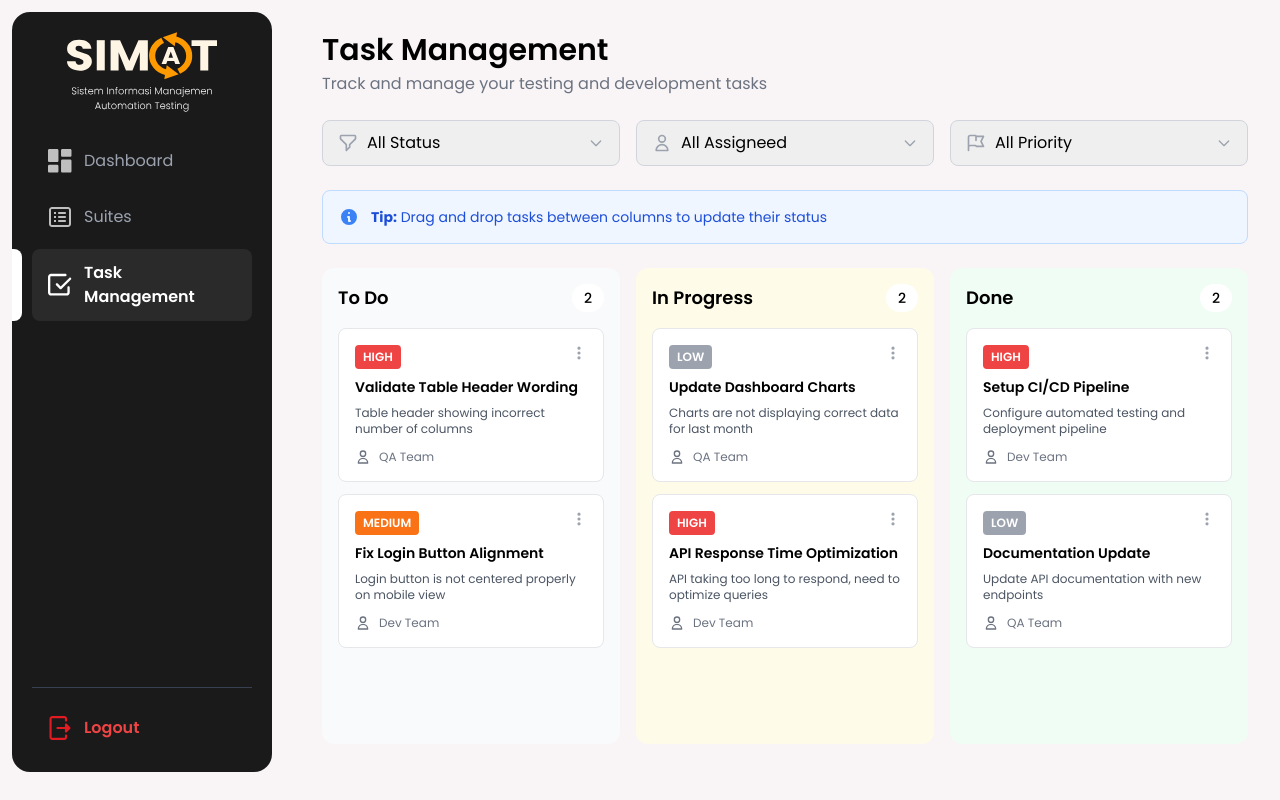
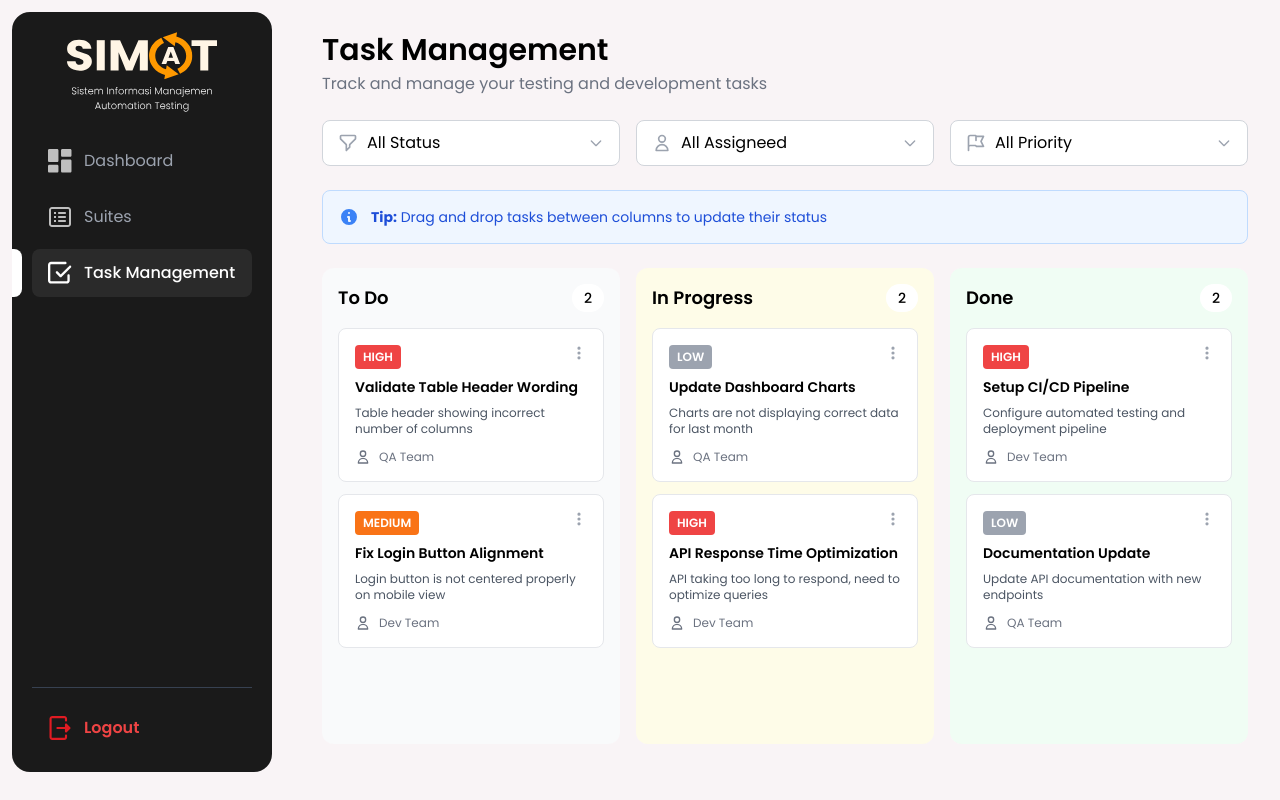
Before and after one commit to IamDeepshy/frontend-simat, a React (Vite) app: page /task-management in a window 1280 px wide. Built offline with nearby package versions, Linux system fonts and the light colour scheme; what chartjs-plugin-datalabels would draw is missing.

Commit message:
chore: fix option

```diff
--- a/index.html
+++ b/index.html
@@ -2,7 +2,7 @@
 <html lang="en">
   <head>
     <meta charset="UTF-8" />
-    <link rel="icon" type="image/svg+xml" href="/vite.svg" />
+    <link rel="icon" type="image/svg+xml" href="public/assets/logo/logoputih.svg" />
     <meta name="viewport" content="width=device-width, initial-scale=1.0" />
 
     <!-- Font Poppins -->
@@ -12,7 +12,7 @@
 
     <!-- Icon  -->
     <link rel="stylesheet" href="https://cdnjs.cloudflare.com/ajax/libs/font-awesome/7.0.1/css/all.min.css" integrity="sha512-2SwdPD6INVrV/lHTZbO2nodKhrnDdJK9/kg2XD1r9uGqPo1cUbujc+IYdlYdEErWNu69gVcYgdxlmVmzTWnetw==" crossorigin="anonymous" referrerpolicy="no-referrer" />
-    <title>simat-fe</title>
+    <title>Dashboard</title>
   </head>
   <body>
     <div id="root"></div>
--- a/src/components/Sidebar.jsx
+++ b/src/components/Sidebar.jsx
@@ -50,7 +50,7 @@ export default function Sidebar() {
                   className={`
                     flex items-center gap-3 px-4 py-3 rounded-lg transition-all duration-200
                     ${isActive(item)
-                      ? "text-white font-semibold bg-[#92929223]"
+                      ? "text-white font-medium bg-[#92929223]"
                       : "text-[#9ca3af] hover:text-white hover:bg-[#1f2937]"
                     }
                   `}
--- a/src/components/createDefectModal.jsx
+++ b/src/components/createDefectModal.jsx
@@ -1,4 +1,4 @@
-import React, { useState } from 'react';
+import React, { useState, useRef, useEffect } from 'react';
 
 const CreateDefectModal = ({ isOpen, onClose, testCaseName, onCreateDefect }) => {
   const [formData, setFormData] = useState({
@@ -10,6 +10,14 @@ const CreateDefectModal = ({ isOpen, onClose, testCaseName, onCreateDefect }) =>
   });
 
   const [errors, setErrors] = useState({});
+
+  // State untuk track dropdown mana yang open
+  const [openDropdown, setOpenDropdown] = useState(null); // 'assignee' | 'priority' | 'status' | null
+
+  // Refs untuk detect click outside
+  const assigneeRef = useRef(null);
+  const priorityRef = useRef(null);
+  const statusRef = useRef(null);
 
   const developers = [
     { id: 'dev1', name: 'Anang Programmer' },
@@ -30,6 +38,59 @@ const CreateDefectModal = ({ isOpen, onClose, testCaseName, onCreateDefect }) =>
     { value: 'inProgress', label: 'In Progress' },
     { value: 'done', label: 'Done' }
   ];
+
+  // Close dropdown when clicking outside
+  useEffect(() => {
+    const handleClickOutside = (event) => {
+      if (assigneeRef.current && !assigneeRef.current.contains(event.target)) {
+        if (openDropdown === 'assignee') setOpenDropdown(null);
+      }
+      if (priorityRef.current && !priorityRef.current.contains(event.target)) {
+        if (openDropdown === 'priority') setOpenDropdown(null);
+      }
+      if (statusRef.current && !statusRef.current.contains(event.target)) {
+        if (openDropdown === 'status') setOpenDropdown(null);
+      }
+    };
+
+    document.addEventListener('mousedown', handleClickOutside);
+    return () => document.removeEventListener('mousedown', handleClickOutside);
+  }, [openDropdown]);
+
+  // Get display text for selected values
+  const getAssigneeLabel = () => {
+    const dev = developers.find(d => d.id === formData.assignedTo);
+    return dev ? dev.name : 'Select a developer';
+  };
+
+  const getPriorityLabel = () => {
+    const priority = priorities.find(p => p.value === formData.priority);
+    return priority ? priority.label : 'Select priority';
+  };
+
+  const getStatusLabel = () => {
+    const status = statuses.find(s => s.value === formData.status);
+    return status ? status.label : 'Select status';
+  };
+
+  // Handle dropdown selection
+  const handleDropdownSelect = (field, value) => {
+    setFormData(prev => ({
+      ...prev,
+      [field]: value
+    }));
+
+    // Clear error for this field
+    if (errors[field]) {
+      setErrors(prev => ({
+        ...prev,
+        [field]: ''
+      }));
+    }
+
+    // Close dropdown
+    setOpenDropdown(null);
+  };
 
   const handleChange = (e) => {
     const { name, value } = e.target;
@@ -100,6 +161,7 @@ const CreateDefectModal = ({ isOpen, onClose, testCaseName, onCreateDefect }) =>
       additionalNotes: ''
     });
     setErrors({});
+    setOpenDropdown(null); // Close any open dropdown
     onClose();
   };
 
@@ -110,12 +172,19 @@ const CreateDefectModal = ({ isOpen, onClose, testCaseName, onCreateDefect }) =>
       {/* Backdrop */}
       <div
         className="fixed inset-0 bg-black bg-opacity-50 z-40 transition-opacity"
-        onClick={handleClose}
       />
 
-      {/* Modal */}
       <div className="fixed inset-0 z-50 flex items-center justify-center p-4">
-        <div className="bg-white rounded-xl shadow-2xl w-full max-w-lg max-h-[90vh] overflow-y-auto">
+        <div
+          className="bg-white rounded-xl shadow-2xl w-full max-w-lg max-h-[90vh] overflow-y-auto"
+        >
+          {/* Hide scrollbar for Chrome, Safari, Opera */}
+          <style>{`
+            .bg-white::-webkit-scrollbar {
+              display: none;
+            }
+          `}</style>
+
           {/* Header */}
           <div className="flex justify-between items-start p-6 border-b border-gray-200">
             <div>
@@ -126,8 +195,7 @@ const CreateDefectModal = ({ isOpen, onClose, testCaseName, onCreateDefect }) =>
             </div>
             <button
               onClick={handleClose}
-              className="text-gray-400 hover:text-gray-600 transition-colors"
-            >
+              className="text-gray-400 hover:text-gray-600 transition-colors">
               {/* Close Icon - SVG */}
               <svg className="w-6 h-6" fill="none" stroke="currentColor" viewBox="0 0 24 24">
                 <path strokeLinecap="round" strokeLinejoin="round" strokeWidth={2} d="M6 18L18 6M6 6l12 12" />
@@ -157,101 +225,147 @@ const CreateDefectModal = ({ isOpen, onClose, testCaseName, onCreateDefect }) =>
               )}
             </div>
 
-            {/* Assign to Developer */}
+            {/* Assign to Developer - DROPDOWN */}
             <div className="mb-4">
               <label className="block text-sm font-medium text-gray-700 mb-2">
                 Assign to Developer <span className="text-red-500">*</span>
               </label>
-              <div className="relative">
-                <select
-                  name="assignedTo"
-                  value={formData.assignedTo}
-                  onChange={handleChange}
-                  className={`w-full px-4 py-2.5 border rounded-lg focus:outline-none focus:ring-2 focus:ring-blue-500 appearance-none transition-all ${
+              <div ref={assigneeRef} className="relative">
+                {/* Dropdown Button */}
+                <button
+                  type="button"
+                  onClick={() => setOpenDropdown(openDropdown === 'assignee' ? null : 'assignee')}
+                  className={`w-full px-4 py-2.5 border rounded-lg focus:outline-none focus:ring-2 focus:ring-blue-500 transition-all text-left flex items-center justify-between ${
                     errors.assignedTo ? 'border-red-500' : 'border-gray-300'
-                  }`}
+                  } ${!formData.assignedTo ? 'text-gray-400' : 'text-gray-900'}`}
                 >
-                  <option value="">Select a developer</option>
-                  {developers.map(dev => (
-                    <option key={dev.id} value={dev.id}>{dev.name}</option>
-                  ))}
-                </select>
-                {/* Chevron Down Icon */}
+                  <span>{getAssigneeLabel()}</span>
+                  {/* Chevron Icon */}
                   <svg
-                  className="w-4 h-4 text-gray-400 absolute right-4 top-1/2 -translate-y-1/2 pointer-events-none"
+                    className={`w-4 h-4 text-gray-400 transition-transform ${openDropdown === 'assignee' ? 'rotate-180' : ''}`}
                     fill="none"
                     stroke="currentColor"
                     viewBox="0 0 24 24"
                   >
                     <path strokeLinecap="round" strokeLinejoin="round" strokeWidth={2} d="M19 9l-7 7-7-7" />
                   </svg>
+                </button>
+
+                {/* Dropdown Options */}
+                {openDropdown === 'assignee' && (
+                  <div className="absolute z-10 w-full mt-2 bg-white border border-gray-300 rounded-xl shadow-lg max-h-60 overflow-y-auto">
+                    {developers.map((dev, index) => (
+                      <button
+                        key={dev.id}
+                        type="button"
+                        onClick={() => handleDropdownSelect('assignedTo', dev.id)}
+                        className={`w-full px-4 py-2.5 text-left hover:bg-blue-50 transition-colors ${
+                          formData.assignedTo === dev.id ? 'bg-blue-100 text-blue-700 font-medium' : 'text-gray-900'
+                        } ${index === 0 ? 'rounded-t-xl' : ''} ${index === developers.length - 1 ? 'rounded-b-xl' : ''}`}
+                      >
+                        {dev.name}
+                      </button>
+                    ))}
+                  </div>
+                )}
               </div>
               {errors.assignedTo && (
                 <p className="text-red-500 text-xs mt-1">{errors.assignedTo}</p>
               )}
             </div>
 
-            {/* Priority and Status - Two Columns */}
+            {/* Priority and Status - Two Columns - CUSTOM DROPDOWNS */}
             <div className="grid grid-cols-2 gap-4 mb-4">
-              {/* Priority */}
+              {/* Priority - CUSTOM DROPDOWN */}
               <div>
                 <label className="block text-sm font-medium text-gray-700 mb-2">
                   Priority <span className="text-red-500">*</span>
                 </label>
-                <div className="relative">
-                  <select
-                    name="priority"
-                    value={formData.priority}
-                    onChange={handleChange}
-                    className={`w-full px-4 py-2.5 border rounded-lg focus:outline-none focus:ring-2 focus:ring-blue-500 appearance-none transition-all ${
+                <div ref={priorityRef} className="relative">
+                  {/* Dropdown Button */}
+                  <button
+                    type="button"
+                    onClick={() => setOpenDropdown(openDropdown === 'priority' ? null : 'priority')}
+                    className={`w-full px-4 py-2.5 border rounded-lg focus:outline-none focus:ring-2 focus:ring-blue-500 transition-all text-left flex items-center justify-between ${
                       errors.priority ? 'border-red-500' : 'border-gray-300'
-                    }`}
+                    } ${!formData.priority ? 'text-gray-400' : 'text-gray-900'}`}
                   >
-                    <option value="">Select priority</option>
-                    {priorities.map(priority => (
-                      <option key={priority.value} value={priority.value}>{priority.label}</option>
-                    ))}
-                  </select>
-                  {/* Chevron Down Icon */}
+                    <span>{getPriorityLabel()}</span>
+                    {/* Chevron Icon */}
                     <svg
-                    className="w-4 h-4 text-gray-400 absolute right-4 top-1/2 -translate-y-1/2 pointer-events-none"
+                      className={`w-4 h-4 text-gray-400 transition-transform ${openDropdown === 'priority' ? 'rotate-180' : ''}`}
                       fill="none"
                       stroke="currentColor"
                       viewBox="0 0 24 24"
                     >
                       <path strokeLinecap="round" strokeLinejoin="round" strokeWidth={2} d="M19 9l-7 7-7-7" />
                     </svg>
+                  </button>
+
+                  {/* Dropdown Options */}
+                  {openDropdown === 'priority' && (
+                    <div className="absolute z-10 w-full mt-2 bg-white border border-gray-300 rounded-xl shadow-lg max-h-60 overflow-y-auto">
+                      {priorities.map((priority, index) => (
+                        <button
+                          key={priority.value}
+                          type="button"
+                          onClick={() => handleDropdownSelect('priority', priority.value)}
+                          className={`w-full px-4 py-2.5 text-left hover:bg-blue-50 transition-colors ${
+                            formData.priority === priority.value ? 'bg-blue-100 text-blue-700 font-medium' : 'text-gray-900'
+                          } ${index === 0 ? 'rounded-t-xl' : ''} ${index === priorities.length - 1 ? 'rounded-b-xl' : ''}`}
+                        >
+                          {priority.label}
+                        </button>
+                      ))}
+                    </div>
+                  )}
                 </div>
                 {errors.priority && (
                   <p className="text-red-500 text-xs mt-1">{errors.priority}</p>
                 )}
               </div>
 
-              {/* Status */}
+              {/* Status - CUSTOM DROPDOWN */}
               <div>
                 <label className="block text-sm font-medium text-gray-700 mb-2">
                   Status
                 </label>
-                <div className="relative">
-                  <select
-                    name="status"
-                    value={formData.status}
-                    onChange={handleChange}
-                    className="w-full px-4 py-2.5 border border-gray-300 rounded-lg focus:outline-none focus:ring-2 focus:ring-blue-500 appearance-none"
+                <div ref={statusRef} className="relative">
+                  {/* Dropdown Button */}
+                  <button
+                    type="button"
+                    onClick={() => setOpenDropdown(openDropdown === 'status' ? null : 'status')}
+                    className="w-full px-4 py-2.5 border border-gray-300 rounded-lg focus:outline-none focus:ring-2 focus:ring-blue-500 transition-all text-left flex items-center justify-between text-gray-900"
                   >
-                    {statuses.map(status => (
-                      <option key={status.value} value={status.value}>{status.label}</option>
-                    ))}
-                  </select>
-                  {/* Chevron Down Icon */}
+                    <span>{getStatusLabel()}</span>
+                    {/* Chevron Icon */}
                     <svg
-                    className="w-4 h-4 text-gray-400 absolute right-4 top-1/2 -translate-y-1/2 pointer-events-none"
+                      className={`w-4 h-4 text-gray-400 transition-transform ${openDropdown === 'status' ? 'rotate-180' : ''}`}
                       fill="none"
                       stroke="currentColor"
                       viewBox="0 0 24 24"
                     >
                       <path strokeLinecap="round" strokeLinejoin="round" strokeWidth={2} d="M19 9l-7 7-7-7" />
                     </svg>
+                  </button>
+
+                  {/* Dropdown Options */}
+                  {openDropdown === 'status' && (
+                    <div className="absolute z-10 w-full mt-2 bg-white border border-gray-300 rounded-xl shadow-lg max-h-60 overflow-y-auto">
+                      {statuses.map((status, index) => (
+                        <button
+                          key={status.value}
+                          type="button"
+                          onClick={() => handleDropdownSelect('status', status.value)}
+                          className={`w-full px-4 py-2.5 text-left hover:bg-blue-50 transition-colors ${
+                            formData.status === status.value ? 'bg-blue-100 text-blue-700 font-medium' : 'text-gray-900'
+                          } ${index === 0 ? 'rounded-t-xl' : ''} ${index === statuses.length - 1 ? 'rounded-b-xl' : ''}`}
+                        >
+                          {status.label}
+                        </button>
+                      ))}
+                    </div>
+                  )}
                 </div>
               </div>
             </div>
--- a/src/pages/Task-Management.jsx
+++ b/src/pages/Task-Management.jsx
@@ -1,4 +1,4 @@
-import React, { useState } from 'react';
+import React, { useState, useRef, useEffect } from 'react';
 import {
   DndContext,
   closestCenter,
@@ -25,6 +25,8 @@ export default function TaskManagement() {
     assignee: 'all',
     priority: 'all'
   });
+
+  const [openDropdown, setOpenDropdown] = useState(null);
 
   const [tasks, setTasks] = useState({
     todo: [
@@ -277,12 +279,102 @@ export default function TaskManagement() {
     );
   };
 
+  // Custom Dropdown Component
+  const CustomDropdown = ({ icon, value, options, dropdownKey, filterType }) => {
+    const dropdownRef = useRef(null);
+    const isOpen = openDropdown === dropdownKey;
+    const selectedOption = options.find(opt => opt.value === value);
+
+    useEffect(() => {
+      if (!isOpen) return;
+
+      const handleClickOutside = (event) => {
+        if (dropdownRef.current && !dropdownRef.current.contains(event.target)) {
+          setOpenDropdown(null);
+        }
+      };
+
+      document.addEventListener('mousedown', handleClickOutside);
+      return () => document.removeEventListener('mousedown', handleClickOutside);
+    }, [isOpen]);
+
+    return (
+      <div className="relative" ref={dropdownRef}>
+        <div
+          onClick={() => setOpenDropdown(isOpen ? null : dropdownKey)}
+          className="w-full pl-11 pr-10 py-2.5 border border-gray-300 rounded-lg focus:outline-none focus:ring-2 focus:ring-gray-300 flex items-center justify-between bg-white hover:bg-gray-50 transition-colors cursor-pointer"
+        >
+          {/* Icon */}
+          <div className="absolute left-4 top-1/2 -translate-y-1/2 pointer-events-none">
+            {icon}
+          </div>
+
+          <span className="text-left flex-1">{selectedOption?.label || 'Select...'}</span>
+
+          {/* Chevron Down Icon */}
+          <svg
+            className={`w-4 h-4 text-gray-400 absolute right-4 top-1/2 -translate-y-1/2 transition-transform pointer-events-none ${isOpen ? 'rotate-180' : ''}`}
+            fill="none"
+            stroke="currentColor"
+            viewBox="0 0 24 24"
+          >
+            <path strokeLinecap="round" strokeLinejoin="round" strokeWidth={2} d="M19 9l-7 7-7-7" />
+          </svg>
+        </div>
+
+        {/* Dropdown Menu */}
+        {isOpen && (
+          <div className="absolute z-50 w-full mt-1 bg-white border border-gray-300 rounded-lg shadow-lg max-h-60 overflow-auto">
+            {options.map((option) => (
+              <div
+                key={option.value}
+                onClick={() => {
+                  setFilters(prev => ({
+                    ...prev,
+                    [filterType]: option.value
+                  }));
+                  setOpenDropdown(null);
+                }}
+                className={`w-full text-left px-4 py-2.5 hover:bg-gray-100 transition-colors cursor-pointer ${
+                  value === option.value ? 'bg-gray-50 font-medium' : ''
+                }`}
+              >
+                {option.label}
+              </div>
+            ))}
+          </div>
+        )}
+      </div>
+    );
+  };
+
   // Get the active task for drag overlay
   const activeTask = activeId
     ? Object.values(tasks)
         .flat()
         .find((task) => task.id === activeId)
     : null;
+
+  // Options for dropdowns
+  const statusOptions = [
+    { value: 'all', label: 'All Status' },
+    { value: 'todo', label: 'To Do' },
+    { value: 'inProgress', label: 'In Progress' },
+    { value: 'done', label: 'Done' }
+  ];
+
+  const assigneeOptions = [
+    { value: 'all', label: 'All Assigneed' },
+    { value: 'qa', label: 'QA Team' },
+    { value: 'dev', label: 'Dev Team' }
+  ];
+
+  const priorityOptions = [
+    { value: 'all', label: 'All Priority' },
+    { value: 'high', label: 'High' },
+    { value: 'medium', label: 'Medium' },
+    { value: 'low', label: 'Low' }
+  ];
 
   return (
     <div className="flex-grow ml-[290px] p-8 min-h-screen overflow-y-auto">
@@ -294,95 +386,56 @@ export default function TaskManagement() {
 
       {/* Filters */}
       <div className="grid grid-cols-1 md:grid-cols-3 gap-4 mb-6">
-        <div className="relative">
-          {/* Filter Icon - SVG */}
+        <CustomDropdown
+          dropdownKey="status"
+          filterType="status"
+          icon={
             <svg
-            className="w-5 h-5 text-gray-400 absolute left-4 top-1/2 -translate-y-1/2"
+              className="w-5 h-5 text-gray-400"
               fill="none"
               stroke="currentColor"
               viewBox="0 0 24 24"
             >
               <path strokeLinecap="round" strokeLinejoin="round" strokeWidth={2} d="M3 4a1 1 0 011-1h16a1 1 0 011 1v2.586a1 1 0 01-.293.707l-6.414 6.414a1 1 0 00-.293.707V17l-4 4v-6.586a1 1 0 00-.293-.707L3.293 7.293A1 1 0 013 6.586V4z" />
             </svg>
-          <select
-            className="w-full pl-11 pr-4 py-2.5 border border-gray-300 rounded-lg focus:outline-none focus:ring-2 focus:ring-gray-300 appearance-none"
+          }
           value={filters.status}
-            onChange={(e) => setFilters({...filters, status: e.target.value})}
-          >
-            <option value="all">All Status</option>
-            <option value="todo">To Do</option>
-            <option value="inProgress">In Progress</option>
-            <option value="done">Done</option>
-          </select>
-          {/* Chevron Down Icon - SVG */}
+          options={statusOptions}
+        />
+
+        <CustomDropdown
+          dropdownKey="assignee"
+          filterType="assignee"
+          icon={
             <svg
-            className="w-4 h-4 text-gray-400 absolute right-4 top-1/2 -translate-y-1/2 pointer-events-none"
-            fill="none"
-            stroke="currentColor"
-            viewBox="0 0 24 24"
-          >
-            <path strokeLinecap="round" strokeLinejoin="round" strokeWidth={2} d="M19 9l-7 7-7-7" />
-          </svg>
-        </div>
-        <div className="relative">
-          {/* User Icon - SVG */}
-          <svg
-            className="w-5 h-5 text-gray-400 absolute left-4 top-1/2 -translate-y-1/2"
+              className="w-5 h-5 text-gray-400"
               fill="none"
               stroke="currentColor"
               viewBox="0 0 24 24"
             >
               <path strokeLinecap="round" strokeLinejoin="round" strokeWidth={2} d="M16 7a4 4 0 11-8 0 4 4 0 018 0zM12 14a7 7 0 00-7 7h14a7 7 0 00-7-7z" />
             </svg>
-          <select
-            className="w-full pl-11 pr-4 py-2.5 border border-gray-300 rounded-lg focus:outline-none focus:ring-2 focus:ring-gray-300 appearance-none"
+          }
           value={filters.assignee}
-            onChange={(e) => setFilters({...filters, assignee: e.target.value})}
-          >
-            <option value="all">All Assigneed</option>
-            <option value="qa">QA Team</option>
-            <option value="dev">Dev Team</option>
-          </select>
-          {/* Chevron Down Icon - SVG */}
+          options={assigneeOptions}
+        />
+
+        <CustomDropdown
+          dropdownKey="priority"
+          filterType="priority"
+          icon={
             <svg
-            className="w-4 h-4 text-gray-400 absolute right-4 top-1/2 -translate-y-1/2 pointer-events-none"
-            fill="none"
-            stroke="currentColor"
-            viewBox="0 0 24 24"
-          >
-            <path strokeLinecap="round" strokeLinejoin="round" strokeWidth={2} d="M19 9l-7 7-7-7" />
-          </svg>
-        </div>
-        <div className="relative">
-          {/* Flag Icon - SVG */}
-          <svg
-            className="w-5 h-5 text-gray-400 absolute left-4 top-1/2 -translate-y-1/2"
+              className="w-5 h-5 text-gray-400"
               fill="none"
               stroke="currentColor"
               viewBox="0 0 24 24"
             >
               <path strokeLinecap="round" strokeLinejoin="round" strokeWidth={2} d="M3 21v-4m0 0V5a2 2 0 012-2h6.5l1 1H21l-3 6 3 6h-8.5l-1-1H5a2 2 0 00-2 2zm9-13.5V9" />
             </svg>
-          <select
-            className="w-full pl-11 pr-4 py-2.5 border border-gray-300 rounded-lg focus:outline-none focus:ring-2 focus:ring-gray-300 appearance-none"
+          }
           value={filters.priority}
-            onChange={(e) => setFilters({...filters, priority: e.target.value})}
-          >
-            <option value="all">All Priority</option>
-            <option value="high">High</option>
-            <option value="medium">Medium</option>
-            <option value="low">Low</option>
-          </select>
-          {/* Chevron Down Icon - SVG */}
-          <svg
-            className="w-4 h-4 text-gray-400 absolute right-4 top-1/2 -translate-y-1/2 pointer-events-none"
-            fill="none"
-            stroke="currentColor"
-            viewBox="0 0 24 24"
-          >
-            <path strokeLinecap="round" strokeLinejoin="round" strokeWidth={2} d="M19 9l-7 7-7-7" />
-          </svg>
-        </div>
+          options={priorityOptions}
+        />
       </div>
 
       {/* Drag and Drop Info */}
```
Also changed, not shown: src/pages/Detail-Suites.jsx (+5 -5 lines), public/assets/logo/logoputih.svg (added), public/assets/logo/putih.png (deleted). Lines whose indentation alone changed are shown as unchanged.
